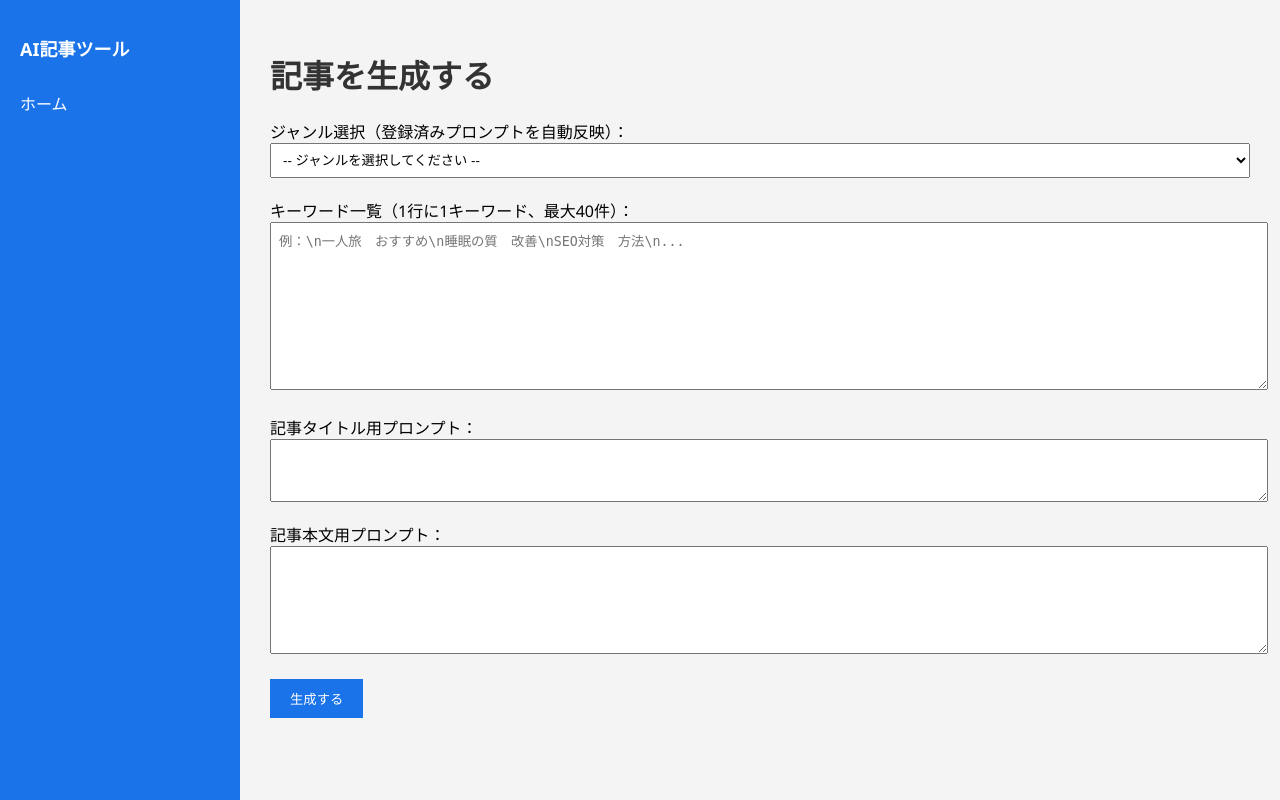
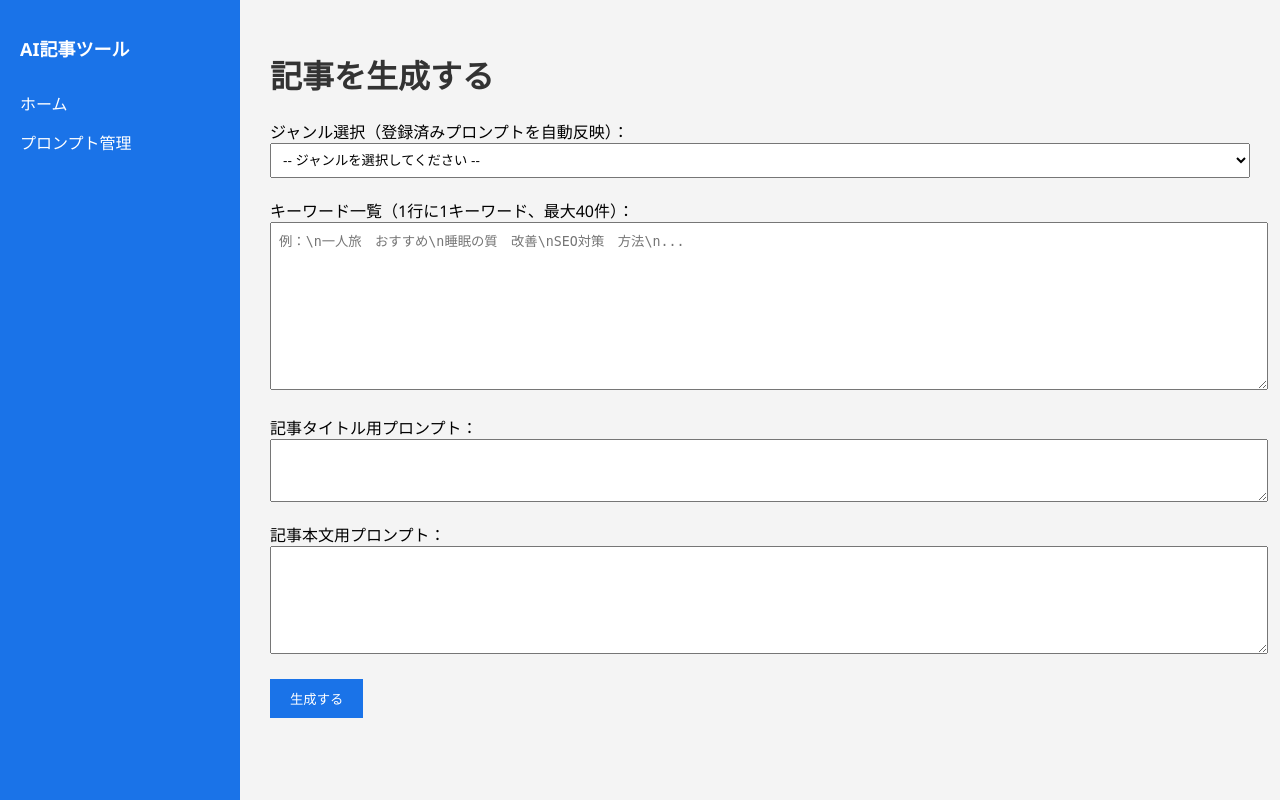
Before and after one commit to ryu-matsu2002/ver9-ai-posting-tool, a Flask app: page / in a window 1280 px wide. Run offline with Flask 3, Linux system fonts and the light colour scheme.

Commit message:
ツール修正

```diff
--- a/app/templates/base.html
+++ b/app/templates/base.html
@@ -47,6 +47,7 @@
     <div class="sidebar">
         <h2>AI記事ツール</h2>
         <a href="/">ホーム</a>
+        <a href="{{ url_for('prompt.manage_prompts') }}">プロンプト管理</a>
         <!-- 将来的に「ログ」「サイト管理」など追加可 -->
     </div>
     <div class="main-content">
```
